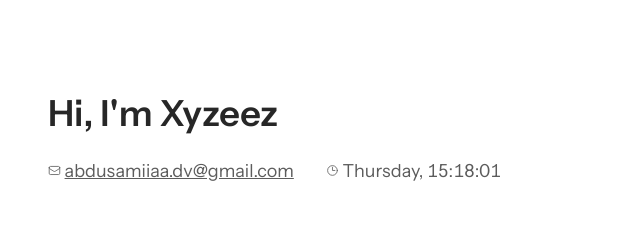
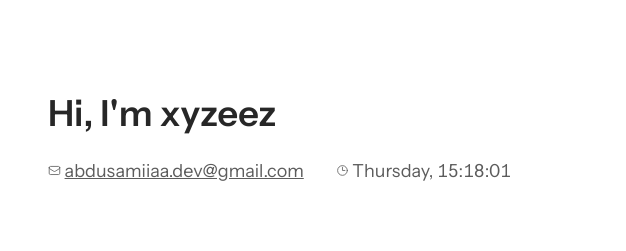
Before and after one commit to xyzeez/hng-personal-website-t1, a plain HTML site: page index.html in a window 1280 px wide. Shown: the top 251 px of the page, 224-850 px from the left. Drawn offline with Linux system fonts and the light colour scheme.

Commit message:
corrected data errors

```diff
--- a/index.html
+++ b/index.html
@@ -22,7 +22,7 @@
         data-testid="slackProfilePicture" />
       <div class="header__inner">
         <h1 class="heading header__heading">
-          Hi, I'm <span data-testid="slackDisplayName">Xyzeez</span>
+          Hi, I'm <span data-testid="slackDisplayName">xyzeez</span>
         </h1>
         <div class="header__content">
           <p class="text header__text">
@@ -38,8 +38,8 @@
                 stroke-linejoin="round"
                 d="M21.75 6.75v10.5a2.25 2.25 0 0 1-2.25 2.25h-15a2.25 2.25 0 0 1-2.25-2.25V6.75m19.5 0A2.25 2.25 0 0 0 19.5 4.5h-15a2.25 2.25 0 0 0-2.25 2.25m19.5 0v.243a2.25 2.25 0 0 1-1.07 1.916l-7.5 4.615a2.25 2.25 0 0 1-2.36 0L3.32 8.91a2.25 2.25 0 0 1-1.07-1.916V6.75" />
             </svg>
-            <a href="mailto:abdusamiiaa.dv@gmail.com" data-testid="slackEmail">
-              abdusamiiaa.dv@gmail.com
+            <a href="mailto:abdusamiiaa.dev@gmail.com" data-testid="slackEmail">
+              abdusamiiaa.dev@gmail.com
             </a>
           </p>
           <p class="text header__text">
```
